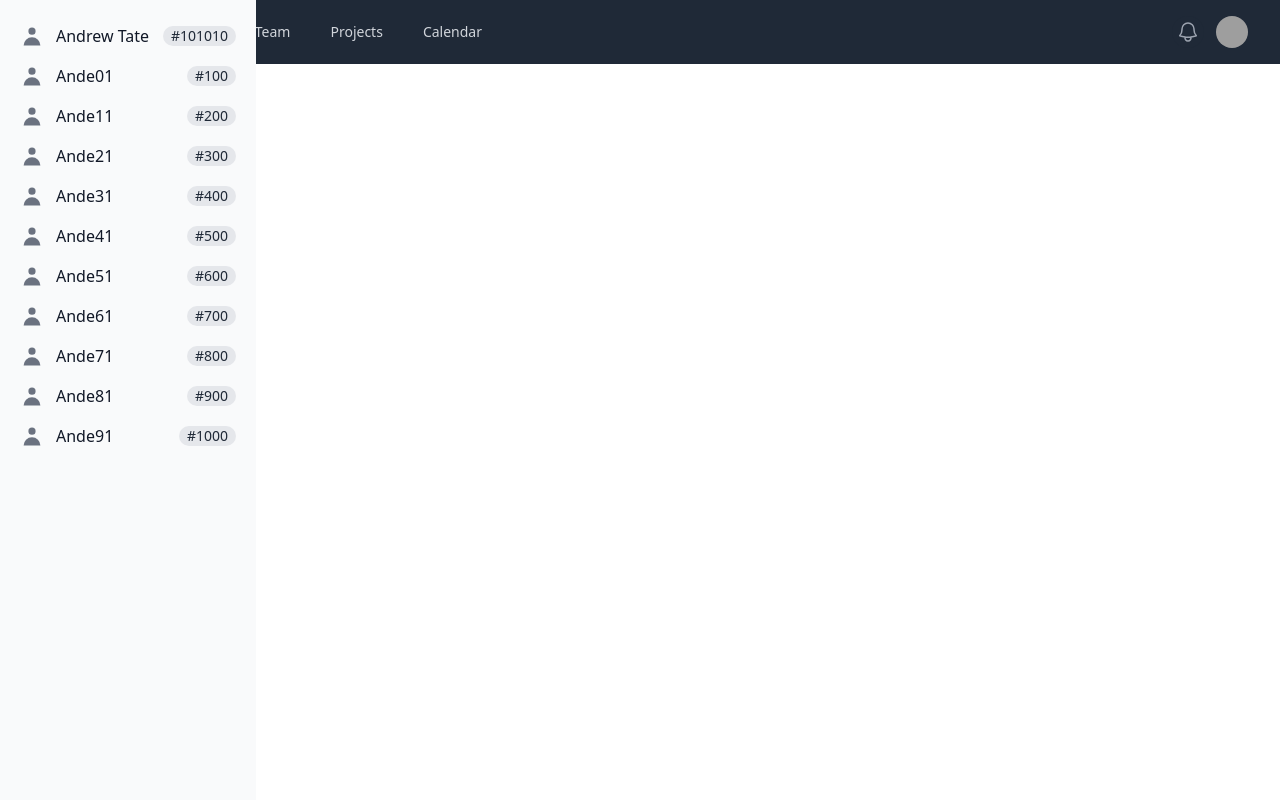
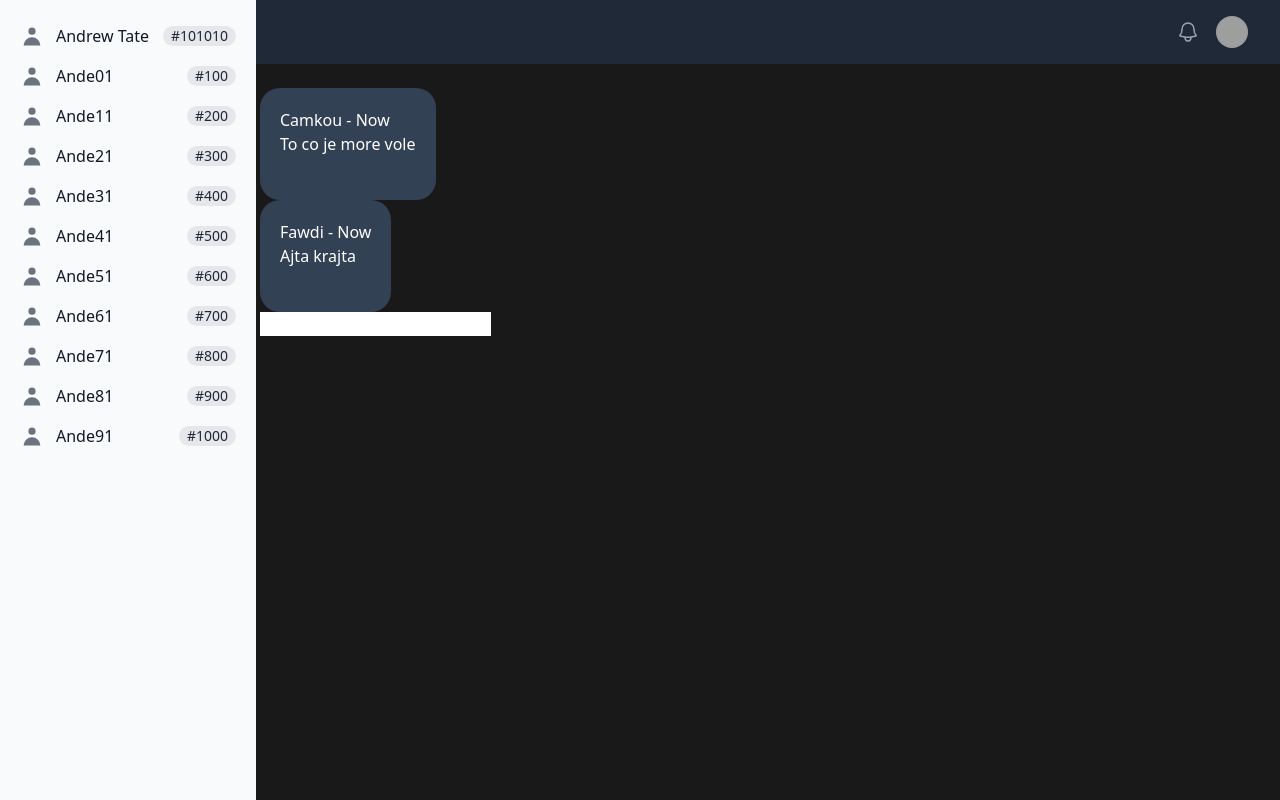
Before and after one commit to ItzFawty/Client, a PHP site: page / in a window 1280 px wide. Run offline with PHP 8.4, Linux system fonts and the light colour scheme; some libraries are stand-ins or nearby versions; grey boxes are pictures that could not be loaded.

Commit message:
jaky cokle pico

```diff
--- a/footer.php
+++ b/footer.php
@@ -13,6 +13,21 @@
                     Name: "Andrew Tate",
                     ID: "101010"
                 },
+            ],
+            messageInput: "",
+            messages: [
+                {
+                    Name: "Camkou",
+                    When: "Now",
+                    Text: "To co je more vole",
+                    You: true,
+                },
+                {
+                    Name: "Fawdi",
+                    When: "Now",
+                    Text: "Ajta krajta",
+                    You: false,
+                },
             ]
         }
     })
--- a/header.php
+++ b/header.php
@@ -5,7 +5,7 @@
 	<script src="https://cdn.tailwindcss.com"></script>
 	<script src="https://cdn.jsdelivr.net/npm/vue/dist/vue.js"></script>
 	<script src="https://code.jquery.com/jquery-3.6.3.min.js" integrity="sha256-pvPw+upLPUjgMXY0G+8O0xUf+/Im1MZjXxxgOcBQBXU=" crossorigin="anonymous"></script>
-
+	<link rel="stylesheet" href="style.css">
 </head>
 <body>
 <div id="app">
@@ -13,26 +13,11 @@
   <div class="mx-auto max-w-7xl px-2 sm:px-6 lg:px-8">
     <div class="relative flex h-16 items-center justify-between">
       <div class="absolute inset-y-0 left-0 flex items-center sm:hidden">
-        <!-- Mobile menu button-->
         <button type="button" class="inline-flex items-center justify-center rounded-md p-2 text-gray-400 hover:bg-gray-700 hover:text-white focus:outline-none focus:ring-2 focus:ring-inset focus:ring-white" aria-controls="mobile-menu" aria-expanded="false">
           <span class="sr-only">Open main menu</span>
-          <!--
-            Icon when menu is closed.
-
-            Heroicon name: outline/bars-3
-
-            Menu open: "hidden", Menu closed: "block"
-          -->
           <svg class="block h-6 w-6" xmlns="http://www.w3.org/2000/svg" fill="none" viewBox="0 0 24 24" stroke-width="1.5" stroke="currentColor" aria-hidden="true">
             <path stroke-linecap="round" stroke-linejoin="round" d="M3.75 6.75h16.5M3.75 12h16.5m-16.5 5.25h16.5" />
           </svg>
-          <!--
-            Icon when menu is open.
-
-            Heroicon name: outline/x-mark
-
-            Menu open: "block", Menu closed: "hidden"
-          -->
           <svg class="hidden h-6 w-6" xmlns="http://www.w3.org/2000/svg" fill="none" viewBox="0 0 24 24" stroke-width="1.5" stroke="currentColor" aria-hidden="true">
             <path stroke-linecap="round" stroke-linejoin="round" d="M6 18L18 6M6 6l12 12" />
           </svg>
@@ -49,27 +34,19 @@
         </div>
         <div class="hidden sm:ml-6 sm:block">
           <div class="flex space-x-4">
-            <!-- Current: "bg-gray-900 text-white", Default: "text-gray-300 hover:bg-gray-700 hover:text-white" -->
             <a href="#" class="bg-gray-900 text-white px-3 py-2 rounded-md text-sm font-medium" aria-current="page">Dashboard</a>
 
-            <a href="#" class="text-gray-300 hover:bg-gray-700 hover:text-white px-3 py-2 rounded-md text-sm font-medium">Team</a>
-
-            <a href="#" class="text-gray-300 hover:bg-gray-700 hover:text-white px-3 py-2 rounded-md text-sm font-medium">Projects</a>
-
-            <a href="#" class="text-gray-300 hover:bg-gray-700 hover:text-white px-3 py-2 rounded-md text-sm font-medium">Calendar</a>
           </div>
         </div>
       </div>
       <div class="absolute inset-y-0 right-0 flex items-center pr-2 sm:static sm:inset-auto sm:ml-6 sm:pr-0">
         <button type="button" class="rounded-full bg-gray-800 p-1 text-gray-400 hover:text-white focus:outline-none focus:ring-2 focus:ring-white focus:ring-offset-2 focus:ring-offset-gray-800">
           <span class="sr-only">View notifications</span>
-          <!-- Heroicon name: outline/bell -->
           <svg class="h-6 w-6" xmlns="http://www.w3.org/2000/svg" fill="none" viewBox="0 0 24 24" stroke-width="1.5" stroke="currentColor" aria-hidden="true">
             <path stroke-linecap="round" stroke-linejoin="round" d="M14.857 17.082a23.848 23.848 0 005.454-1.31A8.967 8.967 0 0118 9.75v-.7V9A6 6 0 006 9v.75a8.967 8.967 0 01-2.312 6.022c1.733.64 3.56 1.085 5.455 1.31m5.714 0a24.255 24.255 0 01-5.714 0m5.714 0a3 3 0 11-5.714 0" />
           </svg>
         </button>
 
-        <!-- Profile dropdown -->
         <div class="relative ml-3">
           <div>
             <button type="button" @click="navpulldown = !navpulldown" class="flex rounded-full bg-gray-800 text-sm focus:outline-none focus:ring-2 focus:ring-white focus:ring-offset-2 focus:ring-offset-gray-800" id="user-menu-button" aria-expanded="false" aria-haspopup="true">
@@ -78,18 +55,7 @@
             </button>
           </div>
 
-          <!--
-            Dropdown menu, show/hide based on menu state.
-
-            Entering: "transition ease-out duration-100"
-              From: "transform opacity-0 scale-95"
-              To: "transform opacity-100 scale-100"
-            Leaving: "transition ease-in duration-75"
-              From: "transform opacity-100 scale-100"
-              To: "transform opacity-0 scale-95"
-          -->
           <div v-if="!navpulldown" class="absolute right-0 z-10 mt-2 w-48 origin-top-right rounded-md bg-white py-1 shadow-lg ring-1 ring-black ring-opacity-5 focus:outline-none" role="menu" aria-orientation="vertical" aria-labelledby="user-menu-button" tabindex="-1">
-            <!-- Active: "bg-gray-100", Not Active: "" -->
             <a href="#" class="block px-4 py-2 text-sm text-gray-700" role="menuitem" tabindex="-1" id="user-menu-item-1">Settings</a>
             <a href="#" class="block px-4 py-2 text-sm text-gray-700" role="menuitem" tabindex="-1" id="user-menu-item-2">Sign out</a>
           </div>
@@ -98,10 +64,8 @@
     </div>
   </div>
 
-  <!-- Mobile menu, show/hide based on menu state. -->
   <div class="sm:hidden" id="mobile-menu">
     <div class="space-y-1 px-2 pt-2 pb-3">
-      <!-- Current: "bg-gray-900 text-white", Default: "text-gray-300 hover:bg-gray-700 hover:text-white" -->
       <a href="#" class="bg-gray-900 text-white block px-3 py-2 rounded-md text-base font-medium" aria-current="page">Dashboard</a>
 
       <a href="#" class="text-gray-300 hover:bg-gray-700 hover:text-white block px-3 py-2 rounded-md text-base font-medium">Team</a>
--- a/index.php
+++ b/index.php
@@ -1,5 +1,6 @@
 <?php include './header.php' ?>
 
+<div>
 
 <button data-drawer-target="default-sidebar" data-drawer-toggle="default-sidebar" aria-controls="default-sidebar" type="button" class="inline-flex items-center p-2 mt-2 ml-3 text-sm text-gray-500 rounded-lg md:hidden hover:bg-gray-100 focus:outline-none focus:ring-2 focus:ring-gray-200 dark:text-gray-400 dark:hover:bg-gray-700 dark:focus:ring-gray-600">
    <span class="sr-only">Open sidebar</span>
@@ -19,11 +20,25 @@
             </a>
          </li>
       </ul>
+
    </div>
 </aside>
 
 
 </div>
+<div style="margin-left: 260px">
+<br>
+    <template v-for="message in messages">
+        <div class="bg-slate-700" style="width:fit-content;padding:20px;border-radius:20px">
+            <p>{{message.Name}} - <span>{{message.When}}</span></p>
+            <p>{{message.Text}}</p>
+            <br>
+        </div>
+    </template>
 
+    <input type="text" v-model="messageInput" style="color:black">
+    <button v-if="messageInput.length != 0" @click="messages.push({Name: 'Camkou', When: 'Now', Text: messageInput, You: true})">Submit</button>
+
+</div>
 
 <?php include './footer.php' ?>
--- /dev/null
+++ b/style.css
@@ -0,0 +1,9 @@
+body{
+    background: rgb(25, 25, 25);
+    color: white
+}
+
+input
+{
+    color: black;
+}
```
